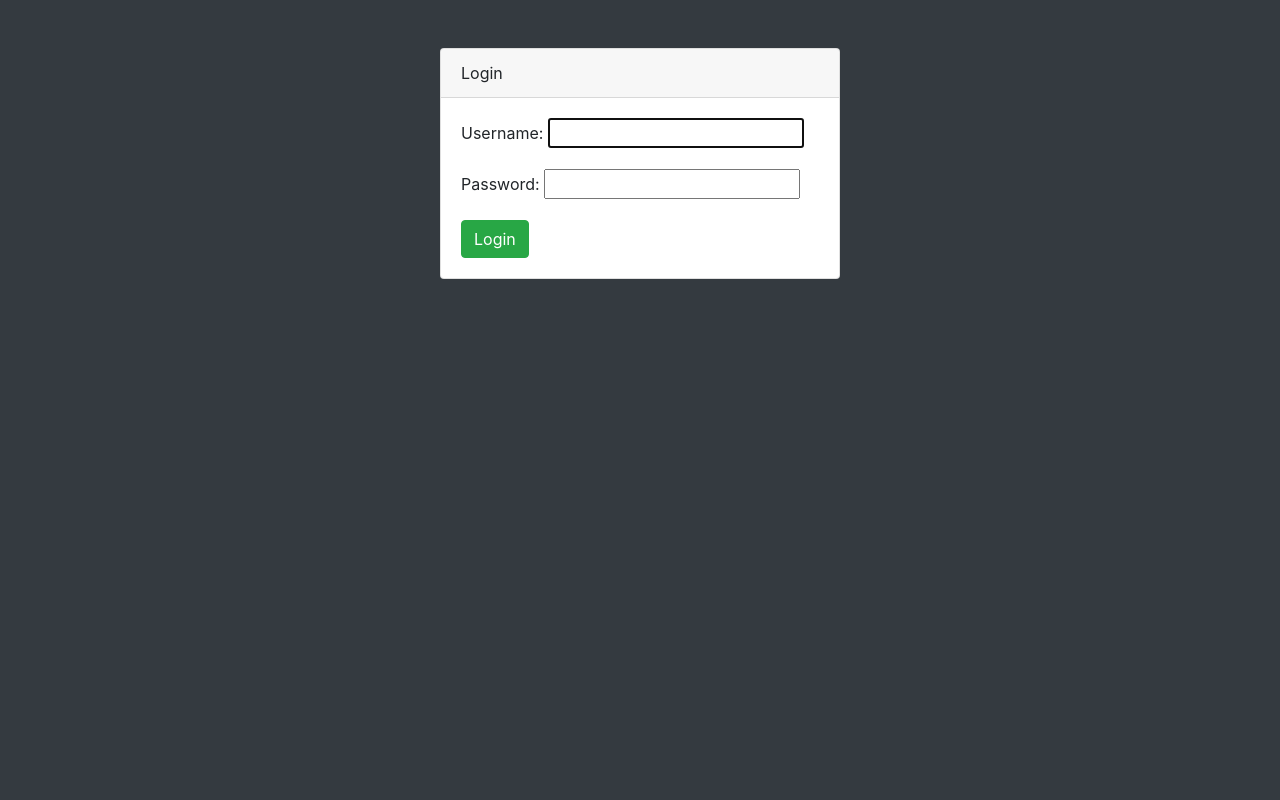
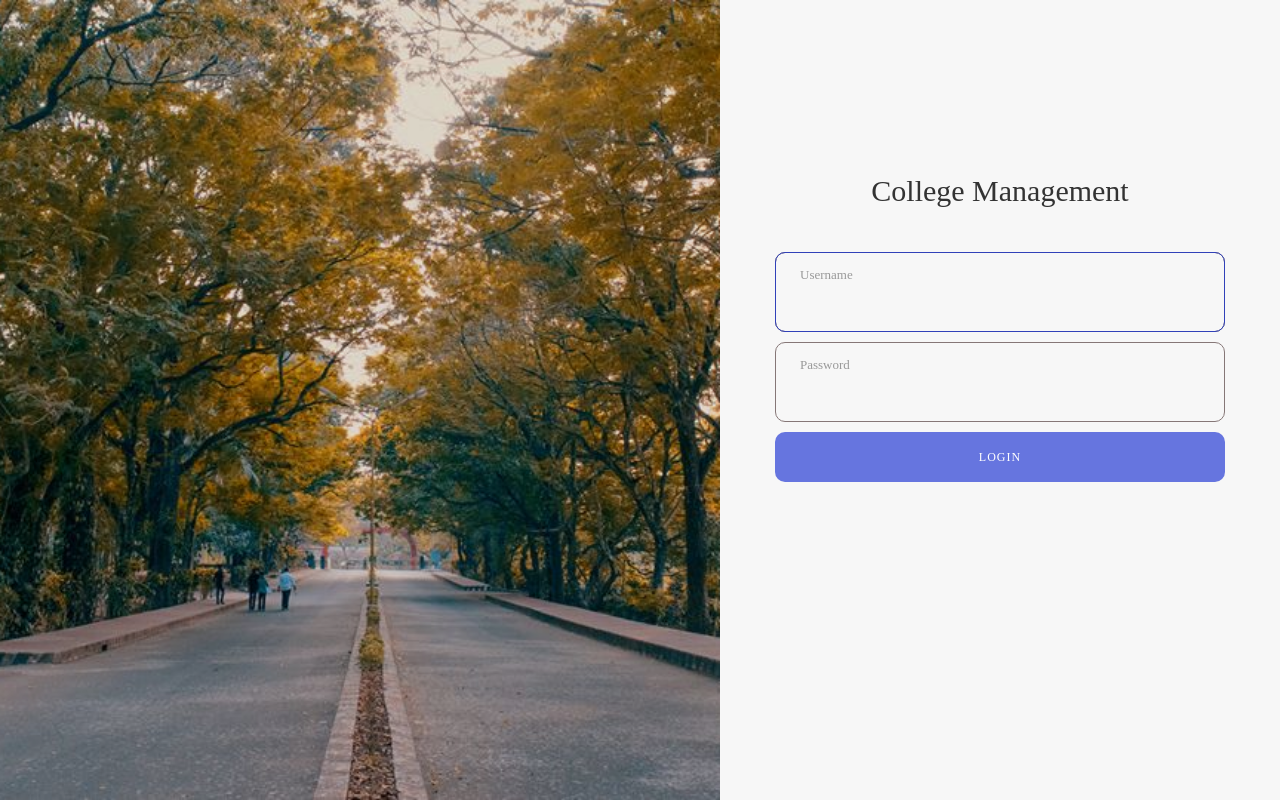
Before and after one commit to rosh6699/CollegeManagement, a Django app: page /accounts/login/ in a window 1280 px wide. Run offline with Django 3.2, Linux system fonts and the light colour scheme; some libraries are stand-ins or nearby versions; some web fonts are replaced.

Commit message:
UI fixes

```diff
--- a/info/templates/info/attendance.html
+++ b/info/templates/info/attendance.html
@@ -26,7 +26,7 @@
                         <td><a href="{% url 'attendance_detail' a.student.USN a.course.id %}">{{a.course.name}}</a></td>
                         <td>{{ a.att_class }}</td>
                         <td>{{ a.total_class }}</td>
-                        {% if a.attendance < 75 %}
+                        {% if a.attendance < 80 %}
                             <td class="p-3 mb-2 bg-danger text-white">{{ a.attendance }}</td>
                         {% else %}
                             <td class="p-3 mb-2 bg-success text-white">{{ a.attendance }}</td>
--- a/info/templates/info/login.html
+++ b/info/templates/info/login.html
@@ -1,52 +1,98 @@
 <!DOCTYPE html>
 <html lang="en">
+<head>
+	<title>College Management</title>
+	<meta charset="UTF-8">
+	<meta name="viewport" content="width=device-width, initial-scale=1">
+	{% load static %}
+<!--===============================================================================================-->
+	<link rel="icon" type="image/png" href="{% static '/info2/images/icons/favicon.ico' %}"/>
+<!--===============================================================================================-->
+	<link rel="stylesheet" type="text/css" href= "{% static '/info2/vendor/bootstrap/css/bootstrap.min.css' %}">
+<!--===============================================================================================-->
+	<link rel="stylesheet" type="text/css" href="{% static '/info2/fonts/font-awesome-4.7.0/css/font-awesome.min.css' %}">
+<!--===============================================================================================-->
+	<link rel="stylesheet" type="text/css" href="{% static '/info2/fonts/Linearicons-Free-v1.0.0/icon-font.min.css' %}">
+<!--===============================================================================================-->
 
-  <head>
+<!--===============================================================================================-->
+	<link rel="stylesheet" type="text/css" href="{% static '/info2/css/util.css' %}">
+	<link rel="stylesheet" type="text/css" href="{% static 'info2/css/main.css' %}">
+<!--===============================================================================================-->
+</head>
+<body style="background-color: #123456;">
 
-    <meta charset="utf-8">
-    <meta http-equiv="X-UA-Compatible" content="IE=edge">
-    <meta name="viewport" content="width=device-width, initial-scale=1, shrink-to-fit=no">
-    <meta name="description" content="">
-    <meta name="author" content="">
 
-    <title>Login</title>
 
-      {% load static %}
+	<div class="limiter">
+		<div class="container-login100">
+			<div class="wrap-login100">
+				<form class="login100-form validate-form" method ="POST">
+          {% csrf_token %}
 
-    <!-- Bootstrap core CSS-->
-    <link href="{% static '/info/bootstrap/vendor/bootstrap/css/bootstrap.min.css' %}" rel="stylesheet">
+					<span class="login100-form-title p-b-43" style="font-family : Montserrat-Bold">
+						College Management
+					</span>
 
-    <!-- Custom fonts for this template-->
-    <link href="{% static '/info/bootstrap/vendor/fontawesome-free/css/all.min.css' %}" rel="stylesheet" type="text/css">
+          <div class="container-login100-form-btn">
 
-    <!-- Custom styles for this template-->
-    <link href="{% static '/info/bootstrap/css/sb-admin.css' %}" rel="stylesheet">
+            {% comment %} <div class="wrap-input100">
 
-  </head>
+              {{form.as_p}}
+              <p><label for="id_username">Username:</label> <input type="text" name="username" autofocus="" required="" id="id_username"></p>
+              <p><label for="id_password">Password:</label> <input type="password" name="password" required="" id="id_password"></p>
 
-  <body class="bg-dark">
 
-    <div class="container">
-      <div class="card card-login mx-auto mt-5">
-        <div class="card-header">Login</div>
-        <div class="card-body">
-            <form method="post">
-              {% csrf_token %}
-              {{ form.as_p }}
-              <button  class="btn btn-success" type="submit">Login</button>
-            </form>
+            </div> {% endcomment %}
 
-        </div>
-      </div>
-    </div>
+            <div class="wrap-input100 validate-input" >
 
-    <!-- Bootstrap core JavaScript-->
-    <script src="{% static '/info/bootstrap/vendor/jquery/jquery.min.js' %}"></script>
-    <script src="{% static '/info/bootstrap/vendor/bootstrap/js/bootstrap.bundle.min.js' %}"></script>
+						<input type="text" class="input100" name="username" autofocus required="" id="id_username">
+						<span class="focus-input100"></span>
+						<span class="label-input100">Username</span>
+					  </div>
 
-    <!-- Core plugin JavaScript-->
-    <script src="{% static '/info/bootstrap/vendor/jquery-easing/jquery.easing.min.js' %}"></script>
 
-  </body>
+					  <div class="wrap-input100 validate-input" data-validate="Password is required">
+            <input type="password" class="input100" name="password" required="" id="id_password">
+            	<span class="focus-input100"></span>
+						<span class="label-input100">Password</span>
+					  </div>
+
+
+            <div class="container-login100-form-btn">
+						<button class="login100-form-btn">
+							Login
+						</button>
+					</div>
+
+          </div>
+
+
+
+
+
+
+
+
+
+
+				</form>
+
+				<div class="login100-more" style="background-image: url({% static '/info/images/background_login.jpg' %});">
+				</div>
+			</div>
+		</div>
+	</div>
+
+
+
+
+
+  <script src="{% static '/info2/vendor/bootstrap/js/popper.js' %}"></script>
+	<script src="{% static '/info2/vendor/bootstrap/js/bootstrap.min.js' %}"></script>
+
+
+</body>
 
 </html>
--- a/info/templates/info/t_students.html
+++ b/info/templates/info/t_students.html
@@ -11,7 +11,7 @@
                 <table class="table table-bordered" id="dataTable" width="100%" cellspacing="0">
                   <thead>
                     <tr>
-                        <th>USN</th>
+                        <th>Roll No</th>
                         <th>Student name</th>
                         <th>Attended classes</th>
                         <th>Total classes</th>
@@ -26,7 +26,7 @@
                         <td><a href="{% url 't_attendance_detail' a.student.USN a.course_id %}">{{ a.student.name }}</a></td>
                         <td>{{ a.att_class }}</td>
                         <td>{{ a.total_class }}</td>
-                        {% if a.attendance < 75 %}
+                        {% if a.attendance < 80 %}
                             <td class="p-3 mb-2 bg-danger text-white">{{ a.attendance }}</td>
                         {% else %}
                             <td class="p-3 mb-2 bg-success text-white">{{ a.attendance }}</td>
```
Also changed, not shown: info/templates/info/base.html (+5 -6 lines), info/templates/info/logout.html (+9 -1 lines), info/templates/info/t_report.html (+23 -3 lines).
